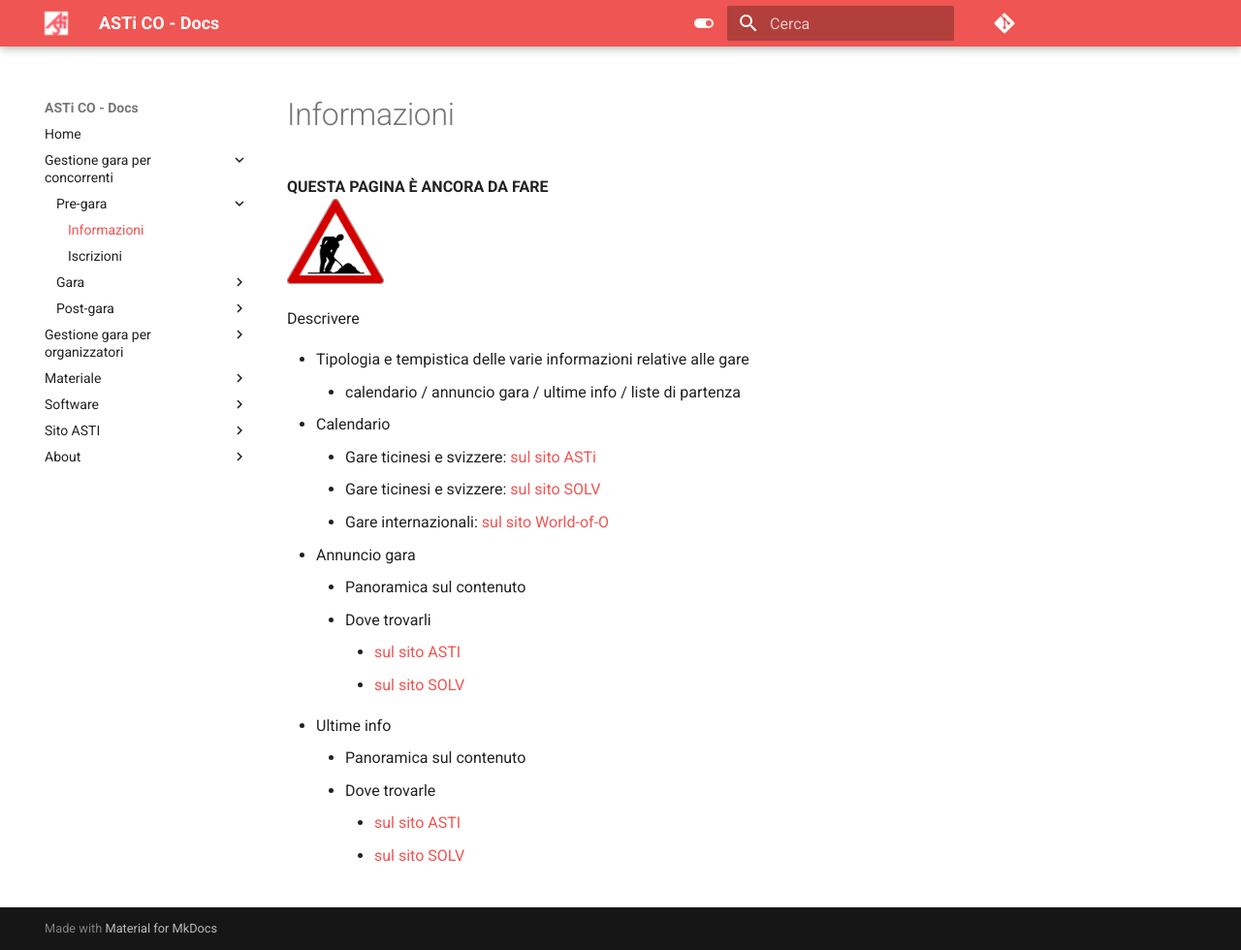
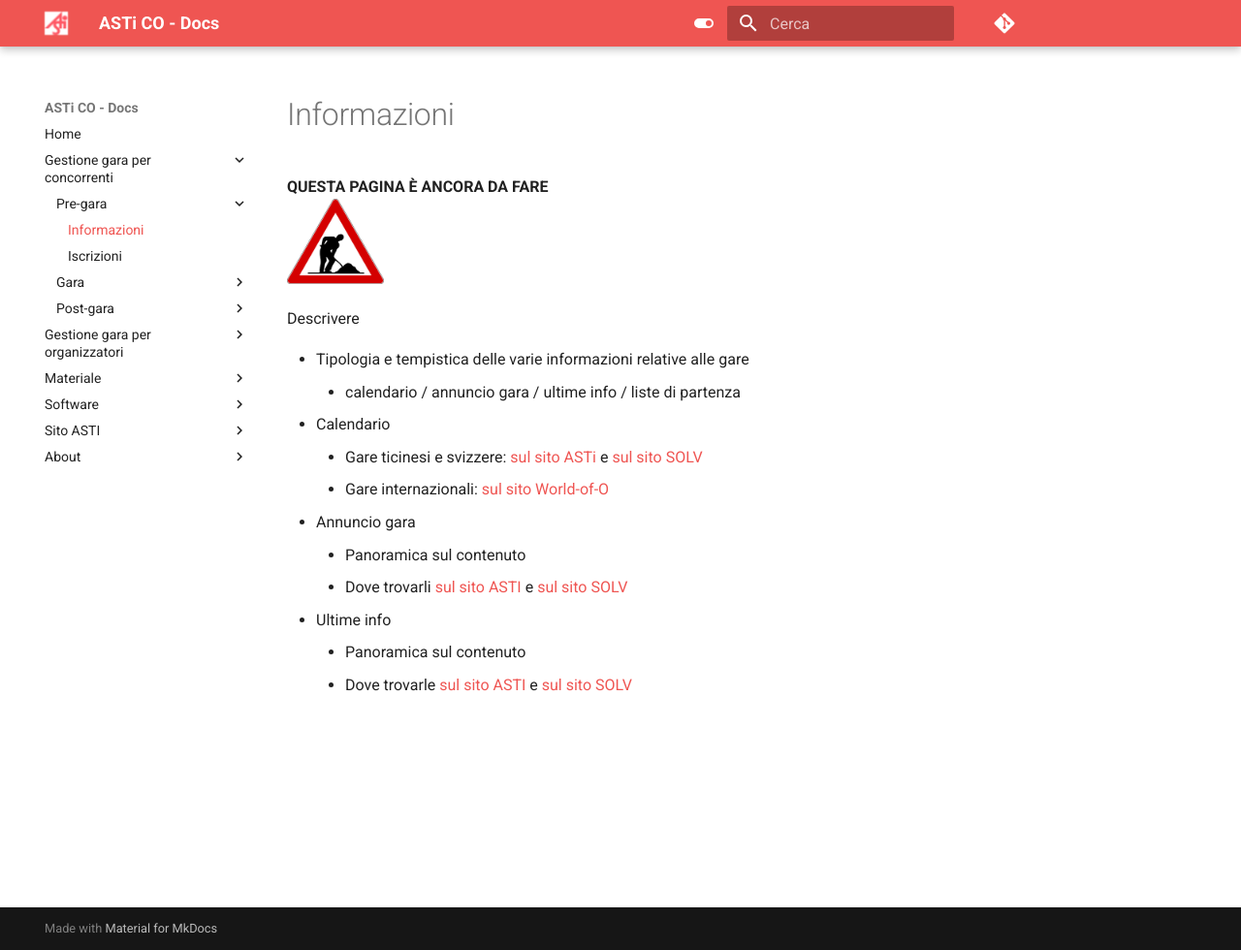
Before and after one commit to asti-co/doc, an MkDocs documentation site: the page built from docs/gestione_gara_conc/pregara/informazioni.md, in a window 1280 px wide and 980 px high. Shown: the whole window at 97% size. Built offline with MkDocs 1.6.1 and Material for MkDocs 9.7.7, drawn with Linux system fonts in a browser that asks for light colours; comment, search, counter and statistics services are not loaded.

Commit message:
accorciato ulteriormente informazioni per concorrenti

```diff
--- a/docs/gestione_gara_conc/pregara/informazioni.md
+++ b/docs/gestione_gara_conc/pregara/informazioni.md
@@ -6,16 +6,17 @@ Descrivere
 - Tipologia e tempistica delle varie informazioni relative alle gare
     - calendario / annuncio gara / ultime info / liste di partenza
 - Calendario
-    - Gare ticinesi e svizzere: [sul sito ASTi](http://asti-ticino.ch/co/index.php?folder=program&main=program)
-    - Gare ticinesi e svizzere: [sul sito SOLV](https://www.o-l.ch/cgi-bin/fixtures)
+    - Gare ticinesi e svizzere:
+    [sul sito ASTi](http://asti-ticino.ch/co/index.php?folder=program&main=program)
+    e [sul sito SOLV](https://www.o-l.ch/cgi-bin/fixtures)
     - Gare internazionali: [sul sito World-of-O](http://cal.worldofo.com/)
 - Annuncio gara
     - Panoramica sul contenuto
     - Dove trovarli
-        - [sul sito ASTI](http://asti-ticino.ch/co/index.php?folder=program&main=volantino)
-        - [sul sito SOLV](https://www.o-l.ch/cgi-bin/fixtures)
+    [sul sito ASTI](http://asti-ticino.ch/co/index.php?folder=program&main=volantino)
+    e [sul sito SOLV](https://www.o-l.ch/cgi-bin/fixtures)
 - Ultime info
     - Panoramica sul contenuto
     - Dove trovarle
-        - [sul sito ASTI](http://asti-ticino.ch/co/index.php?folder=program&main=volantino)
-        - [sul sito SOLV](https://www.o-l.ch/cgi-bin/fixtures)
+    [sul sito ASTI](http://asti-ticino.ch/co/index.php?folder=program&main=volantino)
+    e [sul sito SOLV](https://www.o-l.ch/cgi-bin/fixtures)
```
